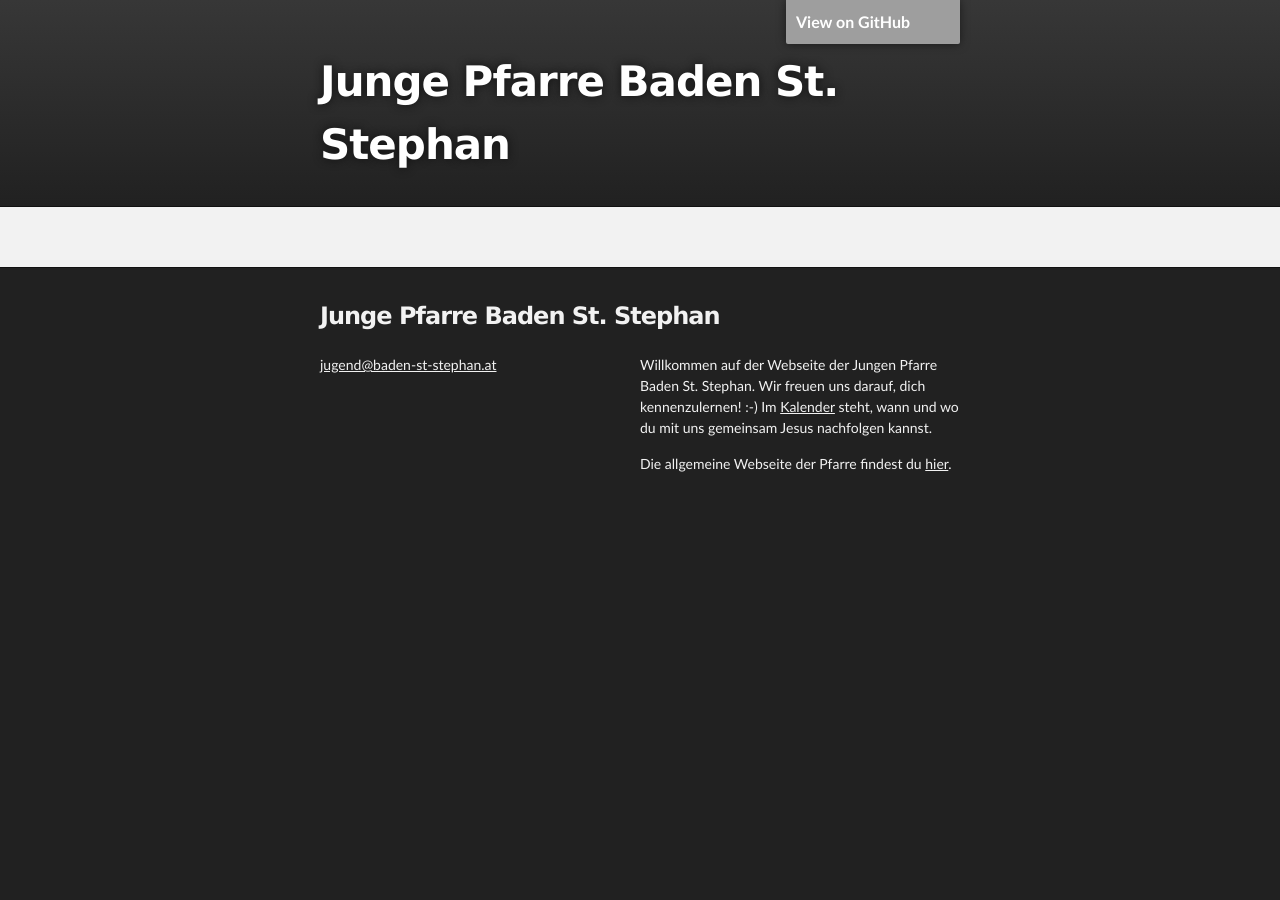
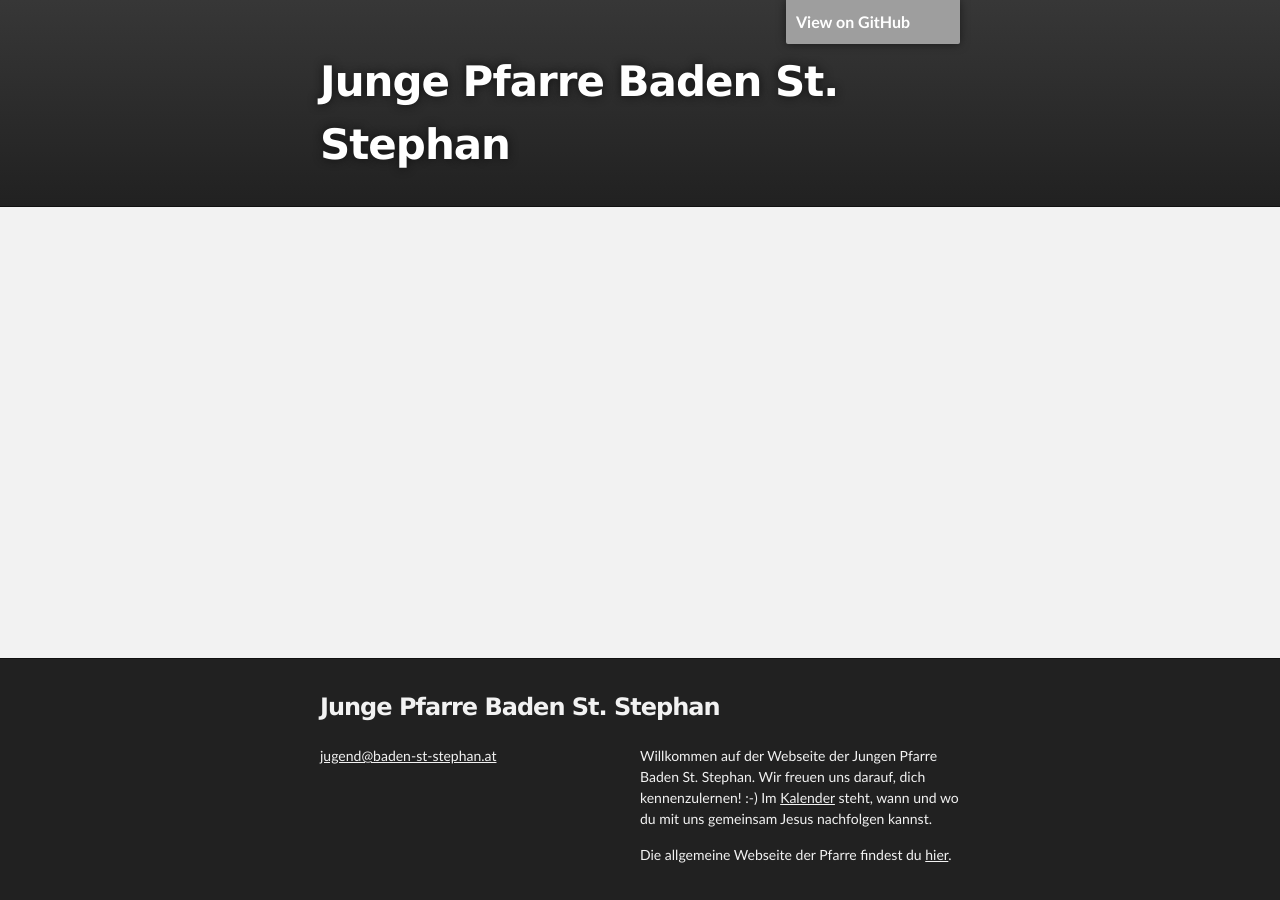
Before and after one commit to xannaveronix/junge-pfarre.github.io, a Jekyll site: the page built from downloads.md, in a window 1280 px wide. Built offline with Jekyll 4.4.1, drawn with Linux system fonts in a browser that asks for light colours; our own code applies the rules of GitHub Pages for plain Markdown files; the repository's description, which GitHub fills in, is left out; grey boxes are pictures that could not be loaded.

Commit message:
Fixieren des Footers am Ende der Seite

```diff
--- a/assets/css/style.scss
+++ b/assets/css/style.scss
@@ -1,6 +1,16 @@
 ---
 ---
 @import "jekyll-theme-slate";
+
+body {
+  min-height: 100vh;
+  display: flex;
+  flex-direction: column;
+}
+
+#main_content_wrap {
+  flex-grow: 1;
+}
 
 footer {
   overflow: hidden;
```
